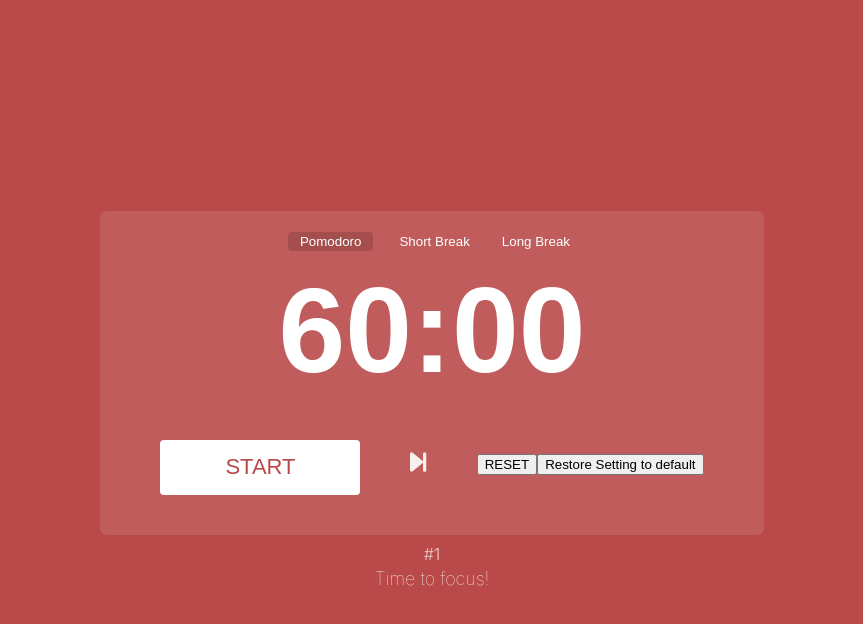
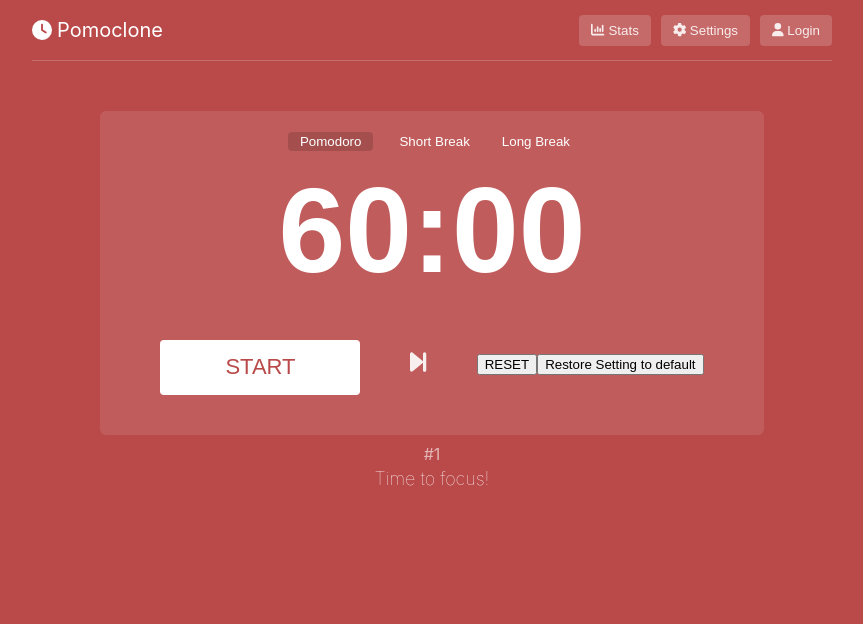
Before and after one commit to serena-marie/pomoclone, a React (Create React App) app: page / in a window 1280 px wide. Shown: the top 624 px of the page, without its empty margins (208-1071 px from the left). Built offline with nearby package versions, Linux system fonts and the light colour scheme.

Commit message:
feat: Add navigation header with app icon and buttons
- Add new header component with styling
- Updated pomo styline to add margin-top for visual whitespace

Refactor: Improving layout

- Removed app-header style
- Adjusted justify-content in app.scss for proper alignment

```diff
--- a/src/App.js
+++ b/src/App.js
@@ -5,6 +5,7 @@ import './styles/App.scss';
 import Pomo from './pages/pomo';
 import ErrorPage from './pages/errorPage';
 import { useSelector } from 'react-redux';
+import { Header } from './components/header';
 const router = createBrowserRouter([
   {
     path: '/',
@@ -20,10 +21,9 @@ const router = createBrowserRouter([
 function App() {
   const modeRedux = useSelector((state) => state.mode.currentMode);
   return (
-    <div className="App">
-      <header className={`App-header ${modeRedux}`}>
-        <RouterProvider router = {router} />
-      </header>
+    <div className={`App ${modeRedux}`}>
+      <Header/>
+      <RouterProvider router = {router} />
     </div>
   );
 }
--- /dev/null
+++ b/src/components/header.js
@@ -0,0 +1,22 @@
+/* eslint-disable require-jsdoc */
+import { FontAwesomeIcon } from '@fortawesome/react-fontawesome';
+import { faClock } from '@fortawesome/free-solid-svg-icons';
+import { faChartColumn } from '@fortawesome/free-solid-svg-icons';
+import { faGear } from '@fortawesome/free-solid-svg-icons';
+import { faUser } from '@fortawesome/free-solid-svg-icons';
+import '../styles/header.scss';
+
+export function Header() {
+  return (
+    <div className="headerContainer">
+      <div className='headerLeft'>
+        <FontAwesomeIcon icon={faClock} style={{color: '#ffffff'}} /> Pomoclone
+      </div>
+      <div className='headerRight'>
+        <button> <FontAwesomeIcon icon={faChartColumn} style={{color: '#ffffff'}} /> Stats </button>
+        <button> <FontAwesomeIcon icon={faGear} style={{color: '#ffffff'}} /> Settings </button>
+        <button> <FontAwesomeIcon icon={faUser} style={{color: '#ffffff'}} /> Login </button>
+      </div>
+    </div>
+  );
+}
--- a/src/styles/App.scss
+++ b/src/styles/App.scss
@@ -9,17 +9,16 @@
   pointer-events: none;
 }
 
-.App-header {
+.App {
   min-height: 100vh;
   display: flex;
   flex-direction: column;
   align-items: center;
-  justify-content: center;
+  justify-content: flex-start;
   font-size: calc(10px + 2vmin);
   color: white;
   transition: background-color 0.5s ease-in-out 0s;
 }
-
 .pomodoro {
   background-color: $pomo-background;
 }
--- /dev/null
+++ b/src/styles/header.scss
@@ -0,0 +1,34 @@
+.headerContainer {
+  display: flex;
+  width: 800px;
+  height: 60px;
+  justify-content: space-between;
+  align-items: center;
+  border-bottom: 1px solid rgba(255, 255, 255, 0.2);
+}
+
+.headerLeft {
+  display: flex;
+  gap: 5px;
+  flex: 1;
+  font-size: 20px;
+  align-items: center;
+}
+
+.headerRight {
+  display: flex;
+  align-items: center;
+  gap: 10px;
+
+  button {
+    opacity: 0.9;
+    border-radius: 4px;
+    background: none rgba(255, 255, 255, 0.2);
+    box-shadow: none;
+    border: none;
+    color: white;
+    align-items: center;
+    justify-content: center;
+    padding: 8px 12px;
+  }
+}
--- a/src/styles/pomo.scss
+++ b/src/styles/pomo.scss
@@ -3,6 +3,7 @@
     background-color: rgb(255,255,255,0.1);
     border-radius: 6px;
     padding: 10px 60px 10px 60px;
+    margin-top: 50px;
 }
 .timerStringContainer {
     .warning {
```
